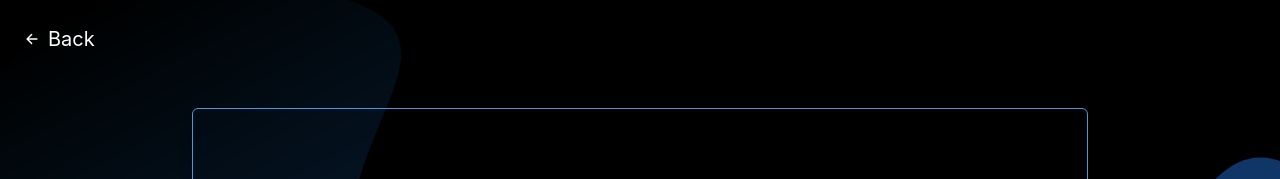
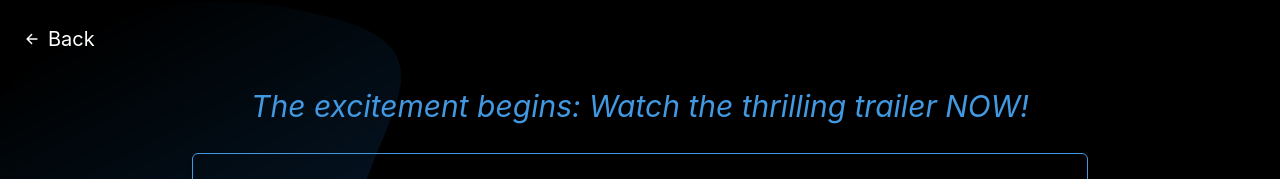
Before and after one commit to Ghengabuyo/movie-Trailer-App, a React (Vite) app: page /Movie/1 in a window 1280 px wide. Shown: the top 179 px of the page. Built offline with nearby package versions, Linux system fonts and the light colour scheme; no server answers.

Commit message:
feat: implement autoplay with sound

```diff
--- a/src/Components/Tagline.jsx
+++ b/src/Components/Tagline.jsx
@@ -1,13 +1,13 @@
 import { Flex, Text } from '@chakra-ui/react'
 
-function Tagline({ tagline }) {
+function Tagline() {
 
   return (
     <Flex justifyContent='center'>
       <Text
         fontStyle="italic"
-        fontSize={{ base: 'md', md: 'lg', lg: 'xl', xl: '2xl' }}>
-        {tagline}
+        fontSize={{ base: 'md', md: 'lg', lg: 'xl', xl: '3xl' }}>
+        The excitement begins: Watch the thrilling trailer NOW!
       </Text>
     </Flex>
 
--- a/src/Pages/ContentPage.jsx
+++ b/src/Pages/ContentPage.jsx
@@ -57,21 +57,13 @@ function ContentPage() {
     description,
     originalLanguage,
     genres,
-    originCountry,
     voteAverage,
     trailerVideo,
     favorites,
-
-    tagline
   } = state;
 
 
-  const apiUrl = 'https://api.themoviedb.org/3/';
-  const apiKey = '8772c586ff1328a24e402adce96ff6f9';
-  const ytApi = 'AIzaSyC3ysL6CJSjliLqx5HK9abI-O44N-yNcWs';
-
   const myApi = 'http://localhost:3000';
-
 
 
   const fetchMovieDetails = async () => {
@@ -81,32 +73,15 @@ function ContentPage() {
       console.log('jaaaaason', json)
 
 
+      const videoUrl = `${json.data.video}&autoplay=1&mute=-1`;
 
-      dispatch({ type: "SET_POSTER_PATH", payload: json.data.poster_path})
-      dispatch({ type: "SET_TITLE", payload: json.data.title})
+      dispatch({ type: "SET_POSTER_PATH", payload: json.data.poster_path })
+      dispatch({ type: "SET_TITLE", payload: json.data.title })
       dispatch({ type: "SET_DESCRIPTION", payload: json.data.overview })
       dispatch({ type: "SET_ORIGINAL_LANGUAGE", payload: json.data.original_language })
       dispatch({ type: "SET_GENRES", payload: json.data.genres })
-     // dispatch({ type: "SET_ORIGIN_COUNTRY", payload: json.data.production_countries })
       dispatch({ type: "SET_VOTE_AVERAGE", payload: json.data.vote_average })
-
-
-      dispatch({ type: "SET_TRAILER_VIDEO", payload: json.data.video})
-   //   dispatch({ type: "SET_TAGLINE", payload: json.data.tagline })
-
-
-/*
-
-            const trailerQuery = encodeURIComponent(`${json.title || json.name} official trailer`);
-            const trailerResponse = await fetch(`https://www.googleapis.com/youtube/v3/search?q=${trailerQuery}&key=${ytApi}&part=snippet&type=video`);
-            const trailerData = await trailerResponse.json();
-
-            if (trailerData.items && trailerData.items.length > 0) { // Check if trailerData.items exists
-                dispatch({ type: "SET_TRAILER_ID", payload: trailerData.items[0].id.videoId })
-            } else {
-                console.log('No trailer found');
-            }
-*/
+      dispatch({ type: "SET_TRAILER_VIDEO", payload: videoUrl })
 
     } catch (error) {
       console.error('Error fetching data:', error);
@@ -160,7 +135,7 @@ console.log('state', state)
         <GoBack />
 
         <Box color='blue.400' mb='6' mt='6'>
-          <Tagline tagline={tagline} />
+          <Tagline />
         </Box>
 
         <Box
@@ -185,7 +160,6 @@ console.log('state', state)
             </div>
           }
         </Box>
-
       </div>
 
       <Flex
@@ -245,8 +219,6 @@ console.log('state', state)
                 </Text>
                 <MovieDescription description={description} />
                 <MovieLanguage originalLanguage={originalLanguage} />
-
-                {/*<OriginCountry originCountries={originCountry} />*/}
                 <VoteAverage voteAverage={voteAverage} />
                 <MovieGenres genres={genres} />
 
--- a/src/Reducer/contentPageReducer.js
+++ b/src/Reducer/contentPageReducer.js
@@ -36,11 +36,6 @@ function contentPageReducer(state, action) {
         genres: action.payload
       };
 
-    case "SET_ORIGIN_COUNTRY":
-      return {
-        ...state,
-        originCountry: action.payload
-      };
 
     case "SET_VOTE_AVERAGE":
       return {
@@ -48,11 +43,6 @@ function contentPageReducer(state, action) {
         voteAverage: action.payload
       };
 
-    case "SET_TAGLINE":
-      return {
-        ...state,
-        tagline: action.payload
-      };
 
     case "ADD_TO_FAVORITES":
       const { id, posterPath, title } = action.payload;
```
Lines whose indentation alone changed are shown as unchanged.
